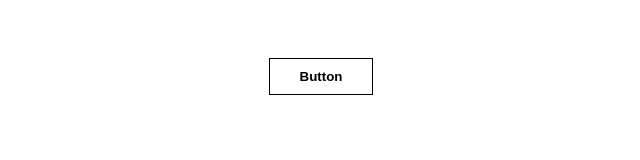
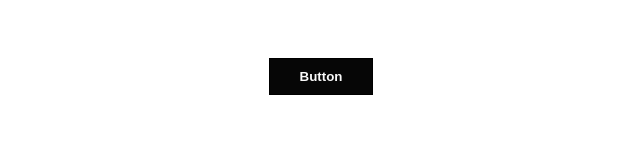
Before and after one commit to kitou88C39/javascript_and_css, a plain HTML site: page index.html in a window 1280 px wide. In both pictures the pointer is over the button "Button". Shown: the whole page, without its empty margins (319-959 px from the left). Drawn offline with Linux system fonts and the light colour scheme.

Commit message:
transition プロパティ設定

```diff
--- a/style.css
+++ b/style.css
@@ -9,4 +9,9 @@
   margin: 50px 0;
   font-weight: 600;
   cursor: pointer;
+  transition: all 1s ease 2s;
 }
+.btn:hover {
+  background-color: black;
+  color: white;
+}
```
